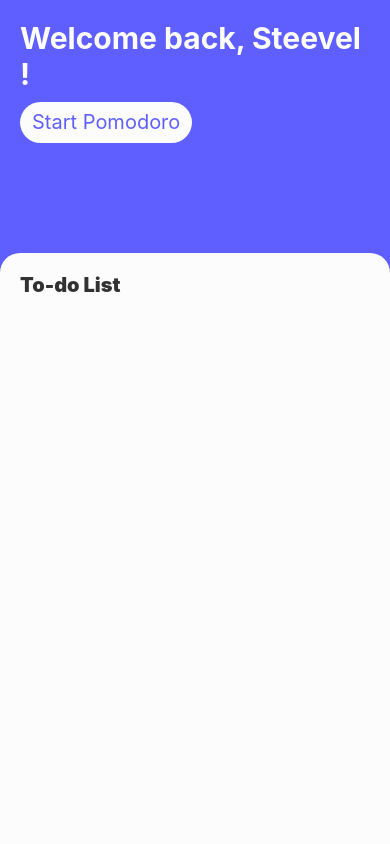
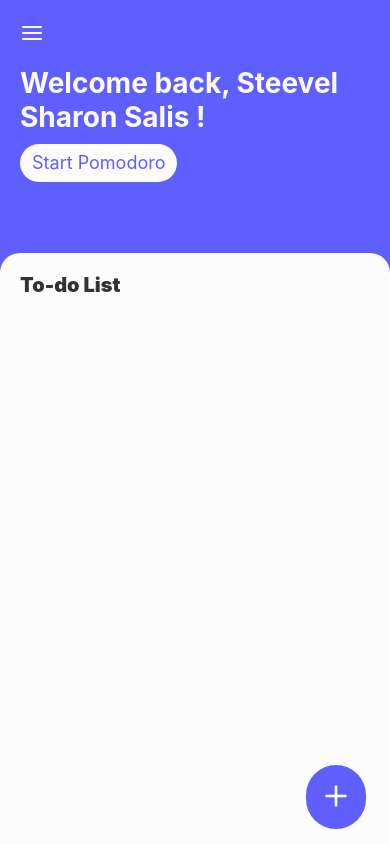
Before and after one commit to Steevel/pomotask, a React Native app: screen /Home in a window 390 px wide. Built offline with nearby package versions, Linux system fonts and the light colour scheme.

Commit message:
Added FAB, Completed home screen

```diff
--- a/package.json
+++ b/package.json
@@ -16,7 +16,8 @@
     "react-native": "0.71.7",
     "react-native-safe-area-context": "^4.5.2",
     "react-native-screens": "^3.20.0",
-    "react-native-splash-screen": "^3.3.0"
+    "react-native-splash-screen": "^3.3.0",
+    "react-native-vector-icons": "^9.2.0"
   },
   "devDependencies": {
     "@babel/core": "^7.20.0",
@@ -26,6 +27,7 @@
     "@tsconfig/react-native": "^2.0.2",
     "@types/jest": "^29.2.1",
     "@types/react": "^18.0.24",
+    "@types/react-native-vector-icons": "^6.4.13",
     "@types/react-test-renderer": "^18.0.0",
     "babel-jest": "^29.2.1",
     "eslint": "^8.19.0",
--- /dev/null
+++ b/src/components/FAB.js
@@ -0,0 +1,36 @@
+import React from 'react';
+import {Pressable, StyleSheet, Text} from 'react-native';
+import Icon from 'react-native-vector-icons/Feather';
+
+const FAB = () => {
+  return (
+    // onPress={''}
+    <Pressable style={styles.container}>
+      <Text style={styles.title}>
+        <Icon name="plus" size={32} color="#FFF" />
+      </Text>
+    </Pressable>
+  );
+};
+
+const styles = StyleSheet.create({
+  container: {
+    elevation: 4,
+    justifyContent: 'center',
+    alignItems: 'center',
+    borderRadius: 60,
+    position: 'absolute',
+    bottom: 15,
+    right: 24,
+    backgroundColor: '#5F5FFF',
+    paddingHorizontal: 14,
+    paddingVertical: 14,
+  },
+  title: {
+    fontSize: 28,
+    color: '#fff',
+    fontWeight: 900,
+  },
+});
+
+export default FAB;
--- a/screens/Home.tsx
+++ b/src/screens/Home.tsx
@@ -1,21 +1,25 @@
 import React from 'react';
 import {StyleSheet, View, Text, TouchableOpacity} from 'react-native';
+import Icon from 'react-native-vector-icons/Feather';
+import FAB from '../components/FAB';
 
 const Home = () => {
-  const name = 'Steevel';
+  const name = 'Steevel Sharon Salis';
 
   return (
     <View style={styles.container}>
       <View style={styles.startContainer}>
+        <TouchableOpacity>
+          <Icon name="menu" size={24} color="#FFF" />
+        </TouchableOpacity>
         <Text style={styles.greetingText}>Welcome back, {name} !</Text>
-        {/* <View style={styles.btnContainer}> */}
         <TouchableOpacity style={styles.startTimerBtn}>
           <Text style={styles.startTimerBtnText}>Start Pomodoro</Text>
         </TouchableOpacity>
-        {/* </View> */}
       </View>
       <View style={styles.tasksContainer}>
         <Text style={styles.titleText}>To-do List</Text>
+        <FAB />
       </View>
     </View>
   );
@@ -44,20 +48,16 @@
   },
   greetingText: {
     color: '#FCFCFC',
-    fontSize: 30,
+    fontSize: 28,
     fontWeight: 'bold',
     paddingBottom: 10,
+    marginTop: 20,
   },
   startContainer: {
     display: 'flex',
     alignItems: 'baseline',
     padding: 20,
   },
-  // btnContainer: {
-  //   display: 'flex',
-  //   justifyContent: 'flex-start',
-  //   alignItems: 'baseline',
-  // },
   startTimerBtn: {
     elevation: 10,
     paddingVertical: 8,
@@ -66,7 +66,7 @@
     backgroundColor: '#FCFCFC',
   },
   startTimerBtnText: {
-    fontSize: 20,
+    fontSize: 18,
     color: '#5F5FFF',
     paddingBottom: 1,
   },
```
Also changed, not shown: App.tsx (+22 -10 lines), src/screens/Onboarding.tsx (renamed from screens/Onboarding.tsx), src/screens/Welcome.tsx (renamed from screens/Welcome.tsx), 3 other files (tests, documents, lock files or other folders).
